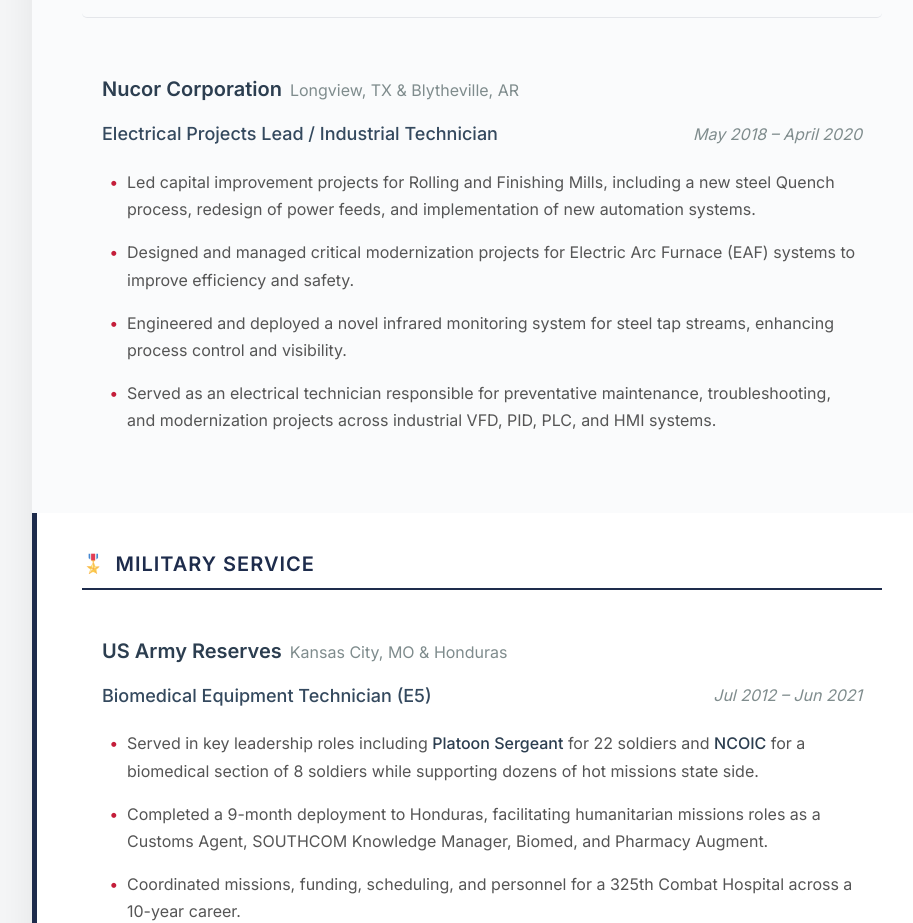
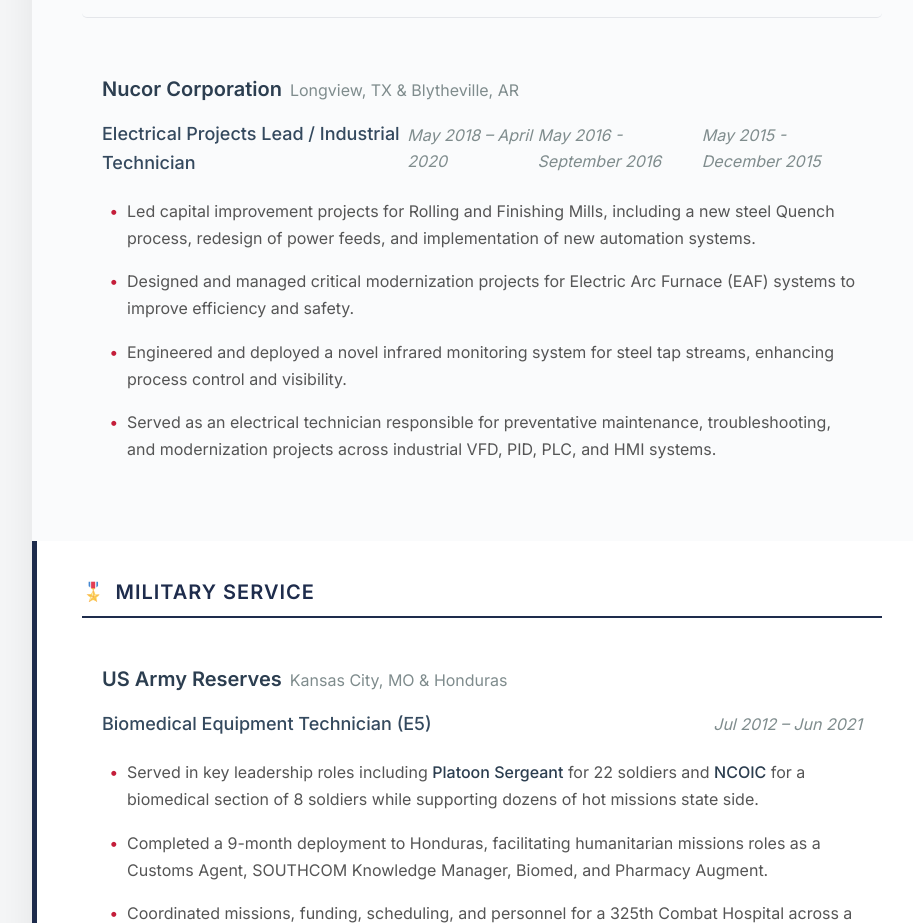
Before and after one commit to EE-EDK/Ethan-D-Kunz-Resume-2025, a plain HTML site: page index.html in a window 1280 px wide. Shown: the part 2243-3166 px from the top of the page, without its empty margins (158-1071 px from the left). Drawn offline with nearby package versions, Linux system fonts and the light colour scheme.

Commit message:
Update index.html

```diff
--- a/index.html
+++ b/index.html
@@ -525,6 +525,8 @@
                     <div class="position-title">
                         <span class="position-name">Electrical Projects Lead / Industrial Technician</span>
                         <span class="position-date">May 2018 – April 2020</span>
+                        <span class="position-date">May 2016 - September 2016</span>
+                        <span class="position-date">May 2015 - December 2015</span>
                     </div>
                     <ul class="achievements">
                         <li>Led capital improvement projects for Rolling and Finishing Mills, including a new steel Quench process, redesign of power feeds, and implementation of new automation systems.</li>
```
